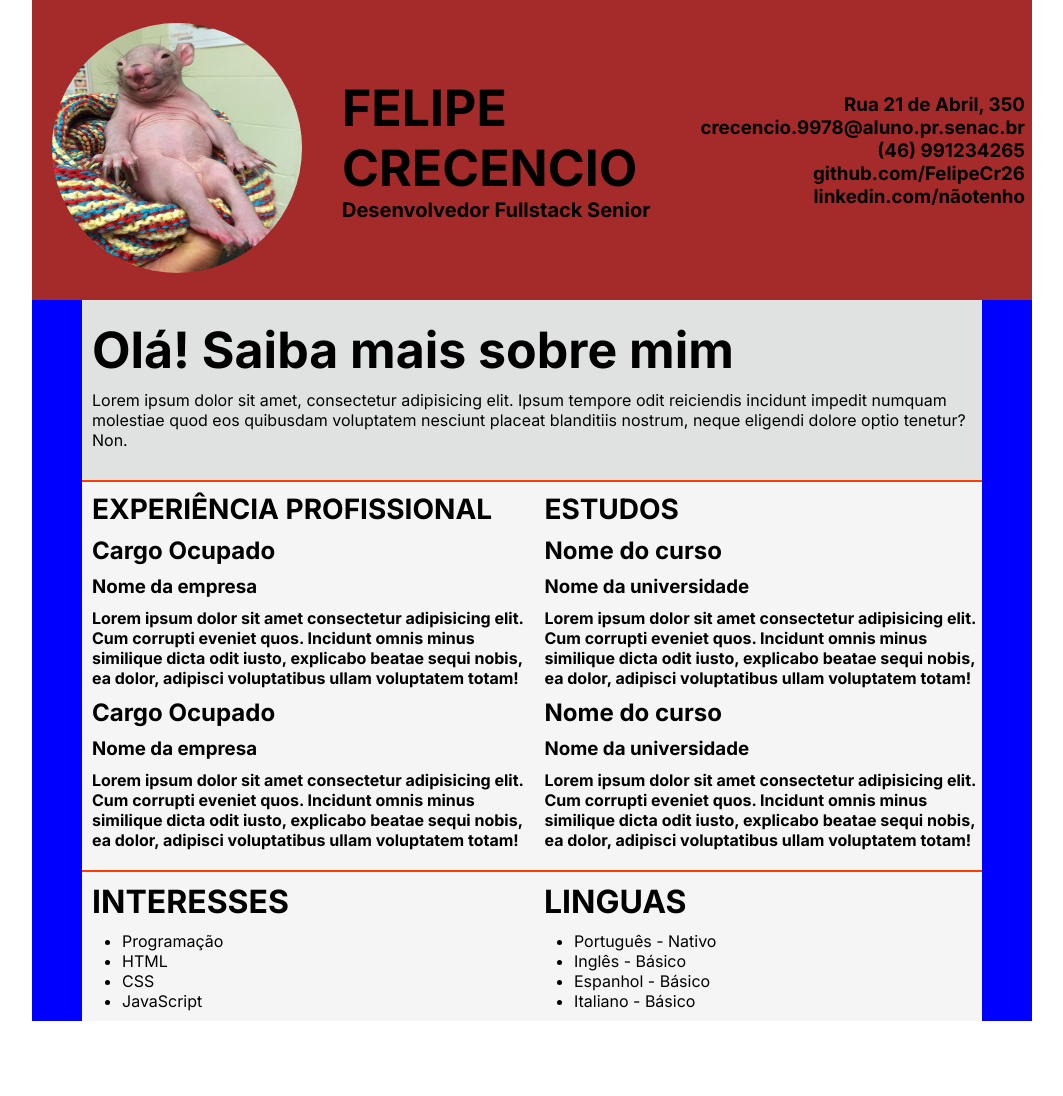
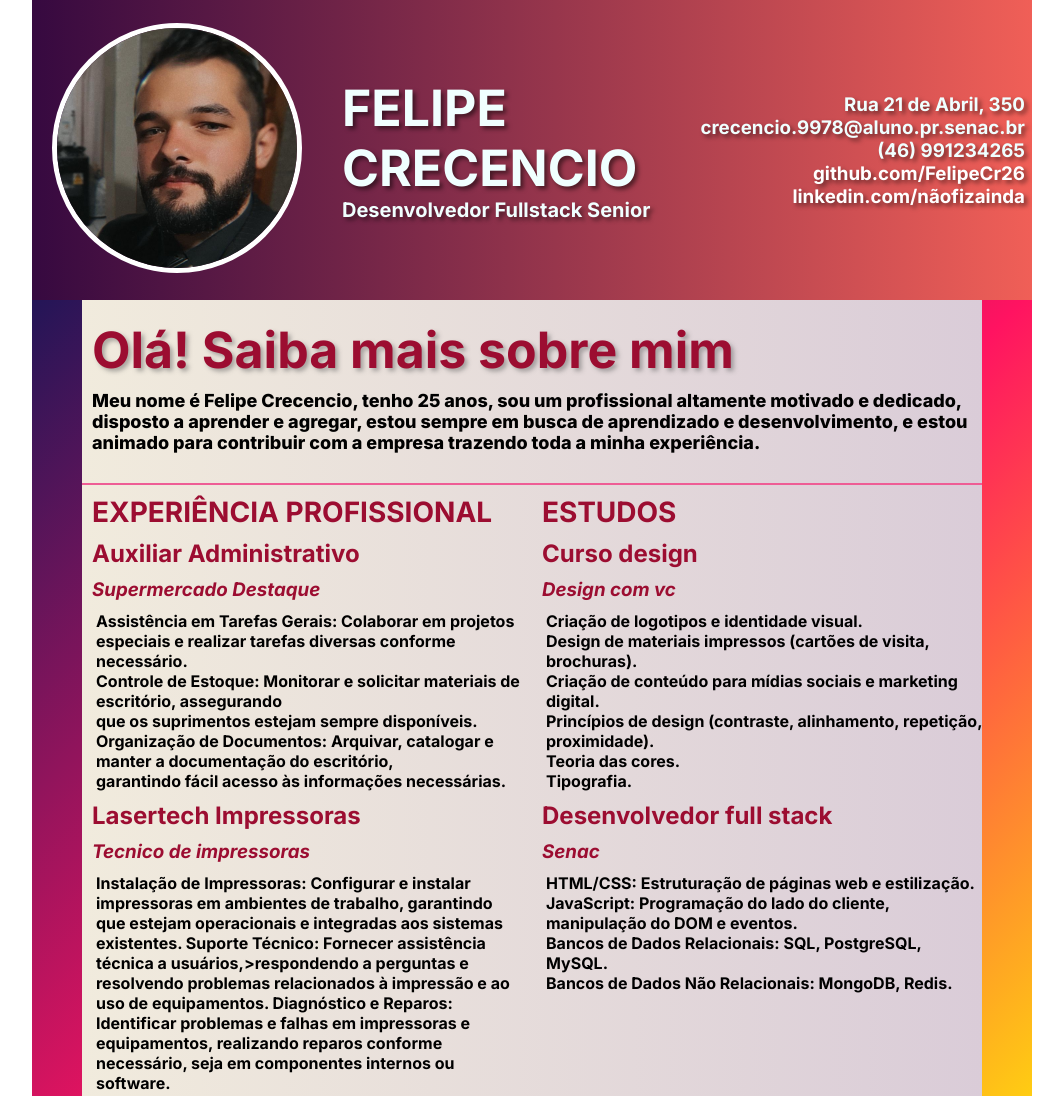
Before and after one commit to FelipeCr26/Atividade-Avaliativa-Curriculo, a plain HTML site: page index.html in a window 1280 px wide. Shown: the top 1096 px of the page, without its empty margins (108-1171 px from the left). Before the commit the page ends 1021 px from the top, so only its background shows below. Drawn offline with Linux system fonts and the light colour scheme.

Commit message:
Versão-final

```diff
--- a/index.html
+++ b/index.html
@@ -16,7 +16,7 @@
 <body>
     <div id="menu">
         <div>
-            <img src="./assets/potd-wombat-full_3012233k.jpg">
+            <img src="./assets/IMG_20221129_221729_543.jpg">
         </div>
         <div>
             <h1>FELIPE<br>CRECENCIO</h1>
@@ -26,19 +26,18 @@
             <h3>Rua 21 de Abril, 350</h3>
             <h3>crecencio.9978@aluno.pr.senac.br</h3>
             <h3>(46) 991234265</h3>
-            <h3>github.com/FelipeCr26</h3>
-            <h3>linkedin.com/nãotenho</h3>
+            <h3><a href="https://github.com/FelipeCr26" target="_blank"> github.com/FelipeCr26</a></h3>
+            <h3><a href="https://br.linkedin.com/" target="_blank">linkedin.com/nãofizainda</a></h3>
         </div>
     </div>
 
     <div id="container">
         <div class="sobre-mim">
             <h1>Olá! Saiba mais sobre mim</h1>
-            <p>Lorem ipsum dolor sit amet, consectetur adipisicing elit. Ipsum tempore odit reiciendis incidunt
-                impedit
-                numquam molestiae quod eos quibusdam voluptatem nesciunt placeat blanditiis nostrum, neque eligendi
-                dolore
-                optio tenetur? Non.
+            <p>Meu nome é Felipe Crecencio, tenho 25 anos, sou um profissional altamente motivado e dedicado, disposto a
+                aprender e agregar,
+                estou sempre em busca de aprendizado e desenvolvimento, e estou animado para contribuir com a empresa
+                trazendo toda a minha experiência.
             </p><br>
             <hr>
         </div>
@@ -46,43 +45,51 @@
         <div id="experiencias">
             <div>
                 <h1> EXPERIÊNCIA PROFISSIONAL</h1>
-                <h2> Cargo Ocupado</h2>
-                <h3>Nome da empresa</h3>
-                <h4>Lorem ipsum dolor sit amet consectetur adipisicing elit. Cum corrupti eveniet quos. Incidunt omnis
-                    minus
-                    similique dicta odit iusto, explicabo beatae sequi nobis, ea dolor, adipisci voluptatibus ullam
-                    voluptatem
-                    totam!
+                <h2> Auxiliar Administrativo</h2>
+                <h3>Supermercado Destaque</h3>
+                <h4>Assistência em Tarefas Gerais: Colaborar
+                    em projetos especiais e realizar tarefas diversas conforme
+                    necessário.<br>
+                    Controle de Estoque: Monitorar e solicitar materiais de escritório, assegurando <br>que os
+                    suprimentos
+                    estejam sempre disponíveis.<br>
+                    Organização de Documentos: Arquivar, catalogar e manter a documentação do escritório, <br>
+                    garantindo
+                    fácil acesso às informações necessárias.
                 </h4>
 
-                <h2> Cargo Ocupado</h2>
-                <h3>Nome da empresa</h3>
-                <h4>Lorem ipsum dolor sit amet consectetur adipisicing elit. Cum corrupti eveniet quos. Incidunt omnis
-                    minus
-                    similique dicta odit iusto, explicabo beatae sequi nobis, ea dolor, adipisci voluptatibus ullam
-                    voluptatem
-                    totam!
+                <h2> Lasertech Impressoras</h2>
+                <h3>Tecnico de impressoras</h3>
+                <h4>Instalação de Impressoras: Configurar e instalar impressoras em ambientes de trabalho, garantindo
+                    <br>
+                    que estejam operacionais e integradas aos sistemas existentes.
+                    Suporte Técnico: Fornecer assistência técnica a usuários,>respondendo a perguntas e resolvendo
+                    problemas relacionados à impressão e ao uso de equipamentos.
+                    Diagnóstico e Reparos: Identificar problemas e falhas em impressoras e equipamentos, realizando
+                    reparos conforme necessário, seja em componentes internos ou software.
+
                 </h4> <br>
             </div>
 
             <div>
                 <h1>ESTUDOS</h1>
-                <h2> Nome do curso</h2>
-                <h3>Nome da universidade</h3>
-                <h4>Lorem ipsum dolor sit amet consectetur adipisicing elit. Cum corrupti eveniet quos. Incidunt omnis
-                    minus
-                    similique dicta odit iusto, explicabo beatae sequi nobis, ea dolor, adipisci voluptatibus ullam
-                    voluptatem
-                    totam!
+                <h2> Curso design</h2>
+                <h3>Design com vc</h3>
+                <h4>Criação de logotipos e identidade visual. <br>
+                    Design de materiais impressos (cartões de visita, brochuras).<br>
+                    Criação de conteúdo para mídias sociais e marketing digital.<br>
+                    Princípios de design (contraste, alinhamento, repetição, proximidade).<br>
+                    Teoria das cores.<br>
+                    Tipografia.<br>
 
-                    <h2> Nome do curso</h2>
-                    <h3>Nome da universidade</h3>
-                    <h4>Lorem ipsum dolor sit amet consectetur adipisicing elit. Cum corrupti eveniet quos. Incidunt
-                        omnis
-                        minus
-                        similique dicta odit iusto, explicabo beatae sequi nobis, ea dolor, adipisci voluptatibus ullam
-                        voluptatem
-                        totam! </h4> <br>
+                    <h2> Desenvolvedor full stack</h2>
+                    <h3>Senac</h3>
+                    <h4>
+                        HTML/CSS: Estruturação de páginas web e estilização.<br>
+                        JavaScript: Programação do lado do cliente, manipulação do DOM e eventos.<br>
+                        Bancos de Dados Relacionais: SQL, PostgreSQL, MySQL.<br>
+                        Bancos de Dados Não Relacionais: MongoDB, Redis.<br>
+                    </h4> <br>
             </div>
         </div>
         <hr>
--- a/styles.css
+++ b/styles.css
@@ -27,41 +27,69 @@ dd {
 #menu {
     width: 1000px;
     height: 300px;
-    background-color: brown;
+    background: #d4145a;
+    background: #2e3192;
+    background: #000000;
+    background: #f13050;
+    background: #00b7ff;
+    background: #360940;
+    background: -moz-linear-gradient(to right, #360940 0%, #f05f57 100%);
+    background: -webkit-linear-gradient(to right, #360940 0%, #f05f57 100%);
+    background: linear-gradient(to right, #360940 0%, #f05f57 100%);
     margin: 0 auto;
     display: flex;
     grid-template-columns: auto auto;
     align-items: center;
+    color: #f0ffff;
 }
 
 #menu img {
     width: 250px;
     height: 250px;
-    border-radius: 200px;
+    border: 5px solid rgb(255, 255, 255);
+    border-radius: 150px;
     margin-left: 20px;
+
 }
 
 #menu h1 {
     font-size: 50px;
     padding-left: 40px;
     font-family: "Inter", sans-serif;
+    text-shadow: 3px 3px 4px rgba(0, 0, 0, 0.5);
 }
 
 #menu h2 {
     font-size: 20px;
     padding-left: 40px;
     font-family: "Inter", sans-serif;
+    text-shadow: 3px 3px 4px rgba(0, 0, 0, 0.5);
 }
 
 #menu h3 {
     padding-left: 50px;
     text-align: right;
     font-family: "Inter", sans-serif;
+    text-shadow: 3px 3px 4px rgba(0, 0, 0, 0.5);
+
+}
+
+a {
+    color: #ffffff;
+    text-decoration: none;
+}
+
+a:hover {
+    color: #f13050;
+    text-decoration: underline rgb(255, 255, 255);
 }
 
 #container {
     width: 1000px;
-    background-color: blue;
+    background: #231557;
+    background: -moz-linear-gradient(135deg, #231557 0%, #ff1361 50%, #fff800 100%);
+    background: -webkit-linear-gradient(135deg, #231557 0%, #ff1361 50%, #fff800 100%);
+    background: linear-gradient(135deg, #231557 0%, #ff1361 50%, #fff800 100%);
     display: flex;
     align-items: center;
     flex-direction: column;
@@ -73,7 +101,11 @@ dd {
 .sobre-mim {
     width: 900px;
     height: auto;
-    background-color: rgb(224, 226, 226);
+    background: #f3f0e9;
+    background: #f1ebdd;
+    background: -moz-linear-gradient(to right, #f1ebdd 0%, #daccd8 100%);
+    background: -webkit-linear-gradient(to right, #f1ebdd 0%, #daccd8 100%);
+    background: linear-gradient(to right, #f1ebdd 0%, #daccd8 100%);
     margin: 0 auto;
     padding-top: 20px;
     font-family: "Inter", sans-serif;
@@ -82,43 +114,56 @@ dd {
 .sobre-mim h1 {
     padding-left: 10px;
     font-size: 50px;
+    color: #9c0d31;
+    text-shadow: 3px 3px 4px rgba(100, 100, 100, 0.5);
 }
 
 .sobre-mim p {
+    font-size: 18px;
     margin: 10px;
+    font-weight: 800;
 }
 
 hr {
-    border: 1px solid rgb(255, 60, 0);
+    border: 1px solid rgb(238, 93, 149);
     width: 900px;
 }
 
 #experiencias {
     width: 900px;
     background-color: rgb(245, 245, 245);
-    display: flex;
-    grid-template-columns: auto auto;
-    gap: 5px;
+    display: grid;
     margin: 0 auto;
-    align-items: center;
     font-family: "Inter", sans-serif;
+    grid-template-columns: 1fr 1fr;
+    background: #f3f0e9;
+    background: #f1ebdd;
+    background: -moz-linear-gradient(to right, #f1ebdd 0%, #daccd8 100%);
+    background: -webkit-linear-gradient(to right, #f1ebdd 0%, #daccd8 100%);
+    background: linear-gradient(to right, #f1ebdd 0%, #daccd8 100%);
+
 }
 
 #experiencias h1 {
     font-size: 28px;
     margin: 10px;
+    color: #9c0d31;
+
 }
 
 #experiencias h2 {
     margin: 10px;
+    color: #9c0d31;
 }
 
 #experiencias h3 {
     margin: 10px;
+    color: #9c0d31;
+    font-style: italic;
 }
 
 #experiencias h4 {
-    padding-left: 10px;
+    padding-left: 14px;
 }
 
 #rodape {
@@ -130,7 +175,14 @@ hr {
     margin: 0 auto;
     align-items: center;
     font-family: "Inter", sans-serif;
-    padding-bottom: 10px;
+    padding-bottom: 30px;
+    color: #9c0d31;
+    font-weight: 700;;
+    background: #f3f0e9;
+    background: #f1ebdd;
+    background: -moz-linear-gradient(to right, #f1ebdd 0%, #daccd8 100%);
+    background: -webkit-linear-gradient(to right, #f1ebdd 0%, #daccd8 100%);
+    background: linear-gradient(to right, #f1ebdd 0%, #daccd8 100%);
 }
 
 #rodape h1 {
```
Also changed, not shown: assets/IMG_20221129_221729_543.jpg (added), assets/potd-wombat-full_3012233k.jpg (deleted).
